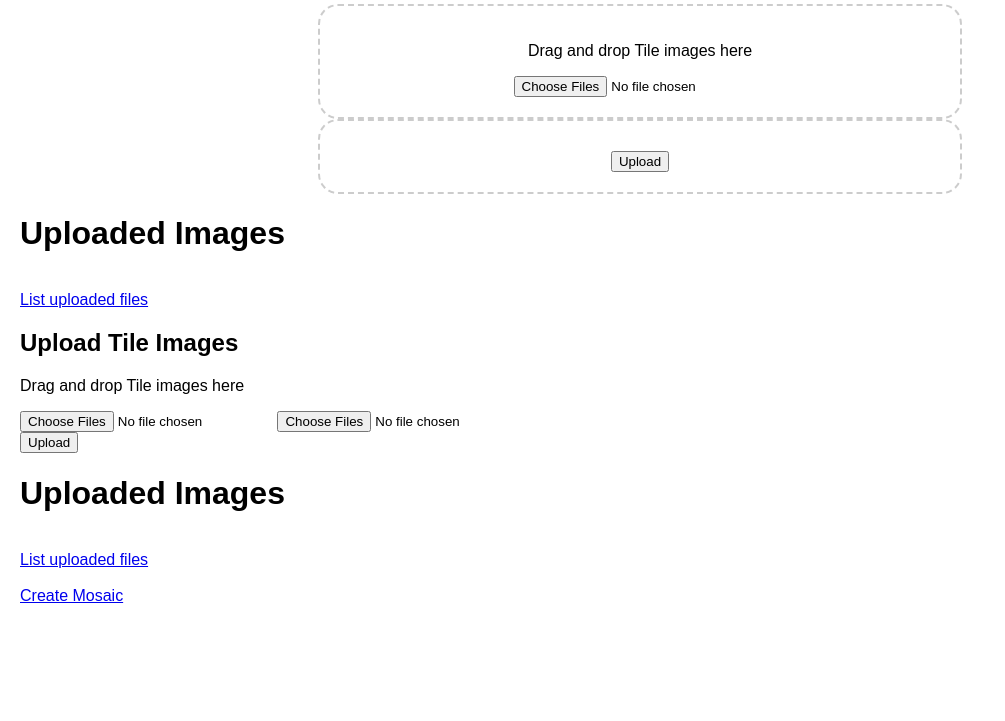
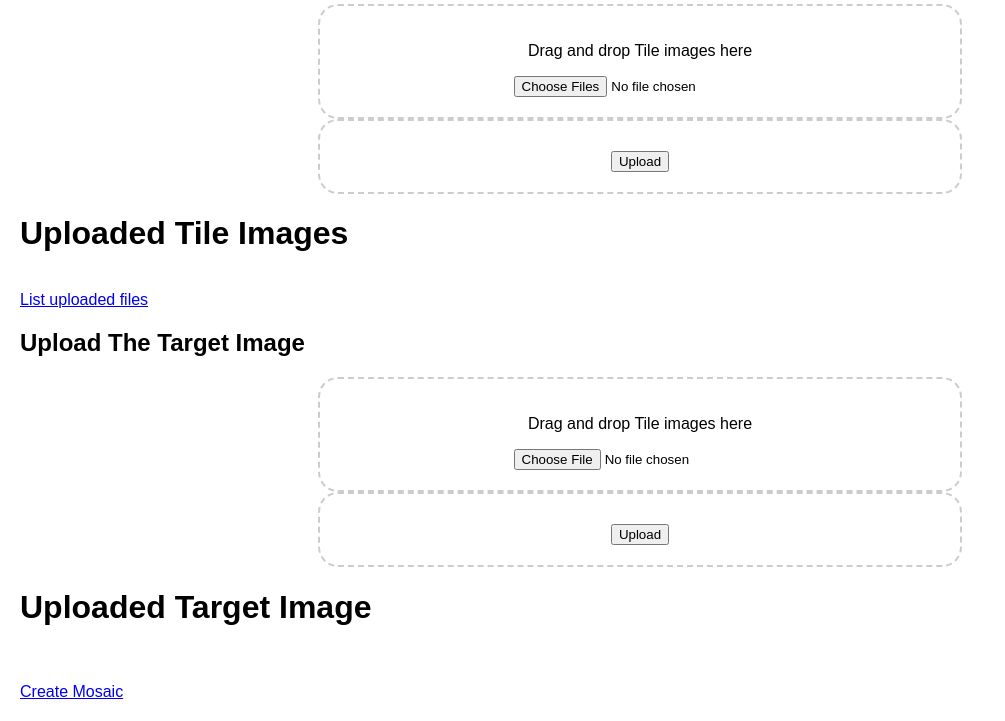
Before and after one commit to njligames/Mosaify-Website, a Flask app: page /mosaify in a window 1280 px wide. Shown: the part 228-949 px from the top of the page, without its empty margins (0-1005 px from the left). Before the commit the page ends 831 px from the top, so only its background shows below. Run offline with Flask 3, Linux system fonts and the light colour scheme; the visitor is signed in with stand-in values (Sample User, id 1); data that the repository does not hold is empty.

Commit message:
commented out the mosaify. printing the platform

```diff
--- a/app/models.py
+++ b/app/models.py
@@ -28,3 +28,4 @@ class ProjectData(db.Model):
     cols = db.Column(db.Integer, nullable=False)
     comps = db.Column(db.Integer, nullable=False)
     data = db.Column(db.LargeBinary, nullable=False)
+    is_target = db.Column(db.Boolean, default=False, nullable=False)
--- a/app/routes.py
+++ b/app/routes.py
@@ -7,7 +7,7 @@ from app.models import User
 from app.models import Project
 from app.models import ProjectData
 
-import MosaifyPy
+# import MosaifyPy
 
 from PIL import Image
 import mimetypes
@@ -16,6 +16,12 @@ import os
 import uuid
 
 from app.common import find_number_in_array
+
+
+import platform
+
+print("Printing Platform")
+print(platform.uname())
 
 main = Blueprint('main', __name__)
 
@@ -113,12 +119,14 @@ def mosaify():
     all_projects = Project.query.filter_by(user_id=current_user.id).all()
     projects = [proj.id for proj in all_projects]
 
-    # Query the ProjectData table for all filenames
-    filenames = ProjectData.query.with_entities(ProjectData.filename).all()
-    # Extract filenames from the result tuples
+    current_project_id = session['current_project_id']
+    filenames = ProjectData.query.with_entities(ProjectData.filename).filter_by(project_id=current_project_id, is_target=False).all()
     files = [file.filename for file in filenames]
 
-    return render_template('mosaify.html', projects=projects, files=files)
+    target_filenames = ProjectData.query.with_entities(ProjectData.filename).filter_by(project_id=current_project_id, is_target=True).all()
+    target_files = [file.filename for file in target_filenames]
+
+    return render_template('mosaify.html', projects=projects, files=files, target_files=target_files)
 
 @main.route('/mosaify_previous/<project_id>')
 @login_required
@@ -148,9 +156,9 @@ def mosaify_new():
 
     return render_template('mosaify.html')
 
-@main.route('/upload', methods=['POST'])
+@main.route('/upload_tilefiles', methods=['POST'])
 @login_required
-def upload_file():
+def upload_tilefiles():
     files = request.files.getlist('files[]')
     for file in files:
         if file:
@@ -176,7 +184,48 @@ def upload_file():
                 data=data,
                 rows=rows,
                 cols=cols,
-                comps=comps
+                comps=comps,
+                is_target=False
+            )
+
+            # Add the new file to the session and commit
+            db.session.add(new_file)
+            db.session.commit()
+
+            os.remove(file_path)
+
+    return redirect(url_for('main.mosaify'))
+
+@main.route('/upload_targetfiles', methods=['POST'])
+@login_required
+def upload_targetfiles():
+    files = request.files.getlist('files[]')
+    for file in files:
+        if file:
+            filename = file.filename
+            file_path = os.path.join(current_app.config['UPLOAD_FOLDER'], filename)
+            file.save(file_path)
+
+            # with open(file_path, 'rb') as f:
+            #     file_data = f.read()
+
+            im = Image.open(file_path)
+            im = im.convert('RGB')
+            data = im.tobytes()
+            rows, cols = im.size
+            comps = 3
+
+            current_project_id = session['current_project_id']
+
+            new_file = ProjectData(
+                project_id=current_project_id,  # You need to set the appropriate project_id here
+                user_id=current_user.id,
+                filename=filename,
+                data=data,
+                rows=rows,
+                cols=cols,
+                comps=comps,
+                is_target=True
             )
 
             # Add the new file to the session and commit
@@ -204,20 +253,36 @@ def load_current_project():
 @login_required
 def mosaify_run():
 
-    current_project_id = session['current_project_id']
-    queried_data = ProjectData.query.with_entities(ProjectData.id, ProjectData.filename, ProjectData.data, ProjectData.rows, ProjectData.cols, ProjectData.comps).filter_by(project_id=current_project_id).all()
-
-    mosaify = MosaifyPy.Mosaify()
-    mosaify.setTileSize(8)
-    for id, filename, data, rows, cols, comps in queried_data:
-        mosaify.addTileImage(cols, rows, comps, data, filename, id)
+    filenames = ProjectData.query.with_entities(ProjectData.filename).all()
+    files = [file.filename for file in filenames]
 
     all_projects = Project.query.filter_by(user_id=current_user.id).all()
     projects = [proj.id for proj in all_projects]
 
-    # Query the ProjectData table for all filenames
-    filenames = ProjectData.query.with_entities(ProjectData.filename).all()
-    # Extract filenames from the result tuples
-    files = [file.filename for file in filenames]
+    target_files = []
 
-    return render_template('mosaify.html', projects=projects, files=files)
+    current_project_id = session['current_project_id']
+    target_queried_data = ProjectData.query.with_entities(ProjectData.id, ProjectData.filename, ProjectData.data, ProjectData.rows, ProjectData.cols, ProjectData.comps).filter_by(project_id=current_project_id, is_target=True).all()
+    # There really should only be one.
+    for id_target, filename_target, data_target, rows_target, cols_target, comps_target in target_queried_data:
+        target_files.append(filename_target)
+
+        current_project_id = session['current_project_id']
+        queried_data = ProjectData.query.with_entities(ProjectData.id, ProjectData.filename, ProjectData.data, ProjectData.rows, ProjectData.cols, ProjectData.comps).filter_by(project_id=current_project_id).all()
+
+        # mosaify = MosaifyPy.Mosaify()
+        # mosaify.setTileSize(8)
+        # for id, filename, data, rows, cols, comps in queried_data:
+        #     mosaify.addTileImage(cols, rows, comps, data, filename, id)
+
+        # if mosaify.generate(rows_target, cols_target, comps_target, data_target):
+        #     print('IS generated')
+        # else:
+        #     print("not generated")
+
+
+
+    # target_filenames = ProjectData.query.with_entities(ProjectData.filename).filter_by(project_id=current_project_id, is_target=True).all()
+    # target_files = [file.filename for file in target_filenames]
+
+    return render_template('mosaify.html', projects=projects, files=files, target_files=target_files)
--- a/app/templates/mosaify.html
+++ b/app/templates/mosaify.html
@@ -8,6 +8,11 @@
         font-family: Arial, sans-serif;
         margin: 20px;
       }
+      .my-form {
+        margin-bottom: 10px;
+      }
+    </style>
+    <style>
       #drop-area-tilearea {
         border: 2px dashed #ccc;
         border-radius: 20px;
@@ -32,13 +37,43 @@
       #fileElem-tilearea {
         display: none;
       }
-      .my-form {
-        margin-bottom: 10px;
-      }
       #gallery-tilearea {
         margin-top: 10px;
       }
       #gallery-tilearea img {
+        width: 150px;
+        margin: 10px;
+      }
+    </style>
+    <style>
+      #drop-area-targetarea {
+        border: 2px dashed #ccc;
+        border-radius: 20px;
+        width: 100%;
+        max-width: 600px;
+        margin: 0 auto;
+        padding: 20px;
+        text-align: center;
+      }
+      #upload-area-targetarea {
+        border: 2px dashed #ccc;
+        border-radius: 20px;
+        width: 100%;
+        max-width: 600px;
+        margin: 0 auto;
+        padding: 20px;
+        text-align: center;
+      }
+      #drop-area-targetarea.highlight {
+        border-color: purple;
+      }
+      #fileElem-targetarea {
+        display: none;
+      }
+      #gallery-targetarea {
+        margin-top: 10px;
+      }
+      #gallery-targetarea img {
         width: 150px;
         margin: 10px;
       }
@@ -83,7 +118,7 @@
         </div>
       </form>
       <div>
-        <h1>Uploaded Images</h1>
+        <h1>Uploaded Tile Images</h1>
         {% for file in files %}
         <img
           src="{{ url_for('main.uploaded_file', filename=file) }}"
@@ -99,7 +134,7 @@
 
     <!-- Start Target Images -->
     <div>
-      <h2>Upload Tile Images</h2>
+      <h2>Upload The Target Image</h2>
       <form id="upload-form-targetarea" class="my-form">
         <div id="drop-area-targetarea">
           <p>Drag and drop Tile images here</p>
@@ -107,36 +142,36 @@
             type="file"
             id="fileElem-targetarea"
             name="files[]"
-            multiple
             accept="image/*"
-            onchange="handleTileAreaFiles(this.files)"
+            onchange="handleTargetAreaFiles(this.files)"
           />
           <input
             type="file"
             name="files[]"
-            multiple
             accept="image/*"
-            onchange="handleTileAreaFiles(this.files)"
+            onchange="handleTargetAreaFiles(this.files)"
           />
           <label class="button" for="fileElem-targetarea"></label>
         </div>
         <div id="upload-area-targetarea">
           <div id="gallery-targetarea"></div>
-          <button type="button" onclick="uploadTileAreaFiles()">Upload</button>
+          <button type="button" onclick="uploadTargetAreaFiles()">
+            Upload
+          </button>
         </div>
       </form>
       <div>
-        <h1>Uploaded Images</h1>
-        {% for file in files %}
+        <h1>Uploaded Target Image</h1>
+        {% for file in target_files %}
         <img
           src="{{ url_for('main.uploaded_file', filename=file) }}"
           alt="{{ file }}"
-          style="max-width: 32px"
+          style="max-width: 64px"
         />
         {% endfor %}
       </div>
       <br />
-      <a href="{{ url_for('main.list_files') }}">List uploaded files</a>
+      <!-- <a href="{{ url_for('main.list_files') }}">List uploaded files</a> -->
     </div>
     <!-- End Target Images -->
 
@@ -144,9 +179,10 @@
     <a href="{{ url_for('main.mosaify_run') }}">Create Mosaic</a>
     <br />
 
+    <!-- Start Tile Images -->
     <script>
       let dropArea_tilearea = document.getElementById("drop-area-tilearea");
-      let filesToUpload = [];
+      let filesToUpload_tilearea = [];
 
       ["dragenter", "dragover", "dragleave", "drop"].forEach((eventName) => {
         dropArea_tilearea.addEventListener(eventName, preventDefaults, false);
@@ -183,7 +219,7 @@
 
       function handleTileAreaFiles(files) {
         files = [...files];
-        filesToUpload.push(...files);
+        filesToUpload_tilearea.push(...files);
         initializeTileAreaGallery(files);
       }
 
@@ -199,11 +235,11 @@
 
       function uploadTileAreaFiles() {
         let formData = new FormData();
-        filesToUpload.forEach((file) => {
+        filesToUpload_tilearea.forEach((file) => {
           formData.append("files[]", file);
         });
 
-        fetch("{{ url_for('main.upload_file') }}", {
+        fetch("{{ url_for('main.upload_tilefiles') }}", {
           method: "POST",
           body: formData,
         }).then((response) => {
@@ -215,5 +251,92 @@
         });
       }
     </script>
+    <!-- End Tile Images -->
+
+    <!-- Start Target Images -->
+    <script>
+      let dropArea_targetarea = document.getElementById("drop-area-targetarea");
+      let filesToUpload_targetarea = [];
+
+      ["dragenter", "dragover", "dragleave", "drop"].forEach((eventName) => {
+        dropArea_targetarea.addEventListener(eventName, preventDefaults, false);
+      });
+
+      function preventDefaults(e) {
+        e.preventDefault();
+        e.stopPropagation();
+      }
+
+      ["dragenter", "dragover"].forEach((eventName) => {
+        dropArea_targetarea.addEventListener(
+          eventName,
+          () => dropArea_targetarea.classList.add("highlight"),
+          false
+        );
+      });
+
+      ["dragleave", "drop"].forEach((eventName) => {
+        dropArea_targetarea.addEventListener(
+          eventName,
+          () => dropArea_targetarea.classList.remove("highlight"),
+          false
+        );
+      });
+
+      dropArea_targetarea.addEventListener("drop", handleTargetAreaDrop, false);
+
+      function handleTargetAreaDrop(e) {
+        let dt = e.dataTransfer;
+        let files = dt.files;
+        handleTargetAreaFiles(files);
+      }
+
+      function handleTargetAreaFiles(files) {
+        files = [...files];
+        // filesToUpload_targetarea.push(...files);
+        // initializeTargetAreaGallery(files);
+
+        // Check if there are any files
+        if (files.length > 0) {
+          // Get the first file
+          const firstFile = files[0];
+
+          // Add the first file to the filesToUpload_targetarea array
+          filesToUpload_targetarea.push(firstFile);
+
+          // Initialize the gallery with the first file
+          initializeTargetAreaGallery([firstFile]);
+        }
+      }
+
+      function initializeTargetAreaGallery(files) {
+        let gallery_targetarea = document.getElementById("gallery-targetarea");
+        gallery_targetarea.innerHTML = "";
+        files.forEach((file) => {
+          let img = document.createElement("img");
+          img.src = URL.createObjectURL(file);
+          gallery_targetarea.appendChild(img);
+        });
+      }
+
+      function uploadTargetAreaFiles() {
+        let formData = new FormData();
+        filesToUpload_targetarea.forEach((file) => {
+          formData.append("files[]", file);
+        });
+
+        fetch("{{ url_for('main.upload_targetfiles') }}", {
+          method: "POST",
+          body: formData,
+        }).then((response) => {
+          if (response.ok) {
+            window.location.href = "{{ url_for('main.mosaify') }}";
+          } else {
+            alert("Error uploading files");
+          }
+        });
+      }
+    </script>
+    <!-- End Target Images -->
   </body>
 </html>
```
